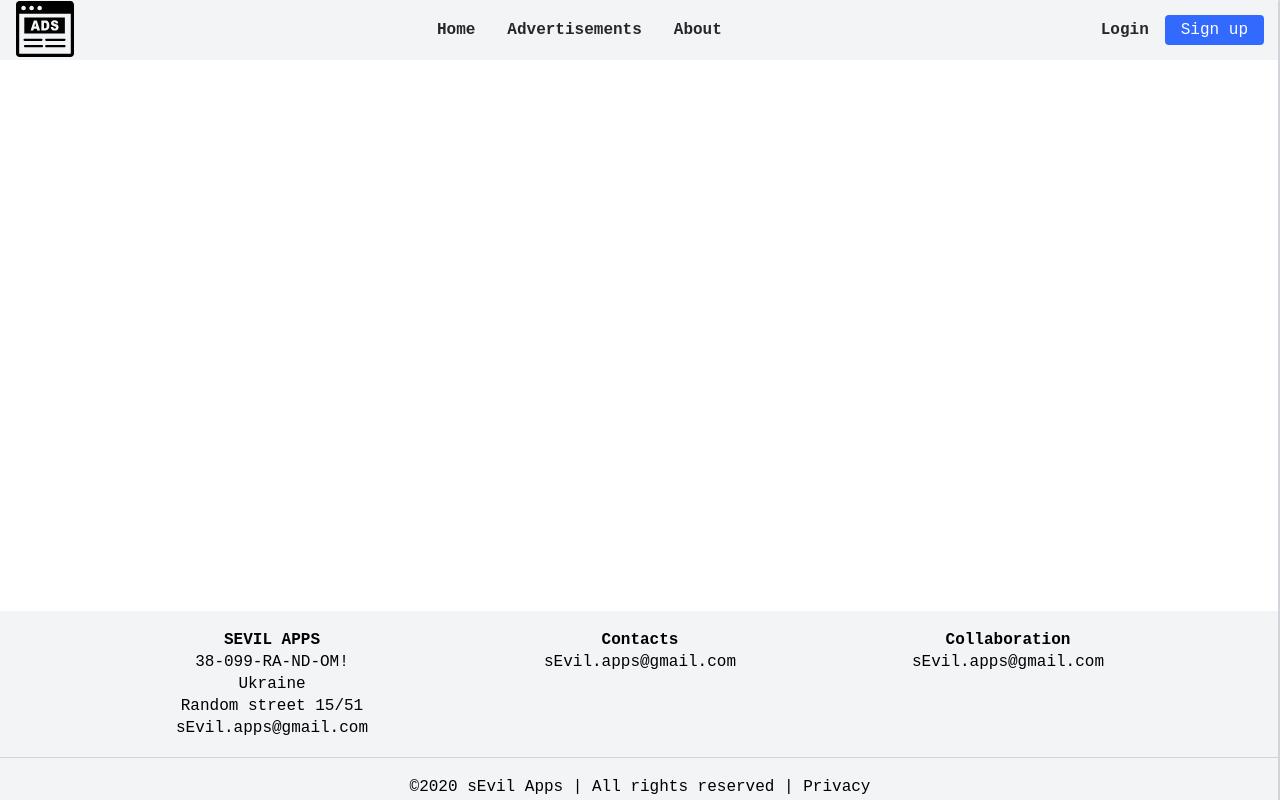
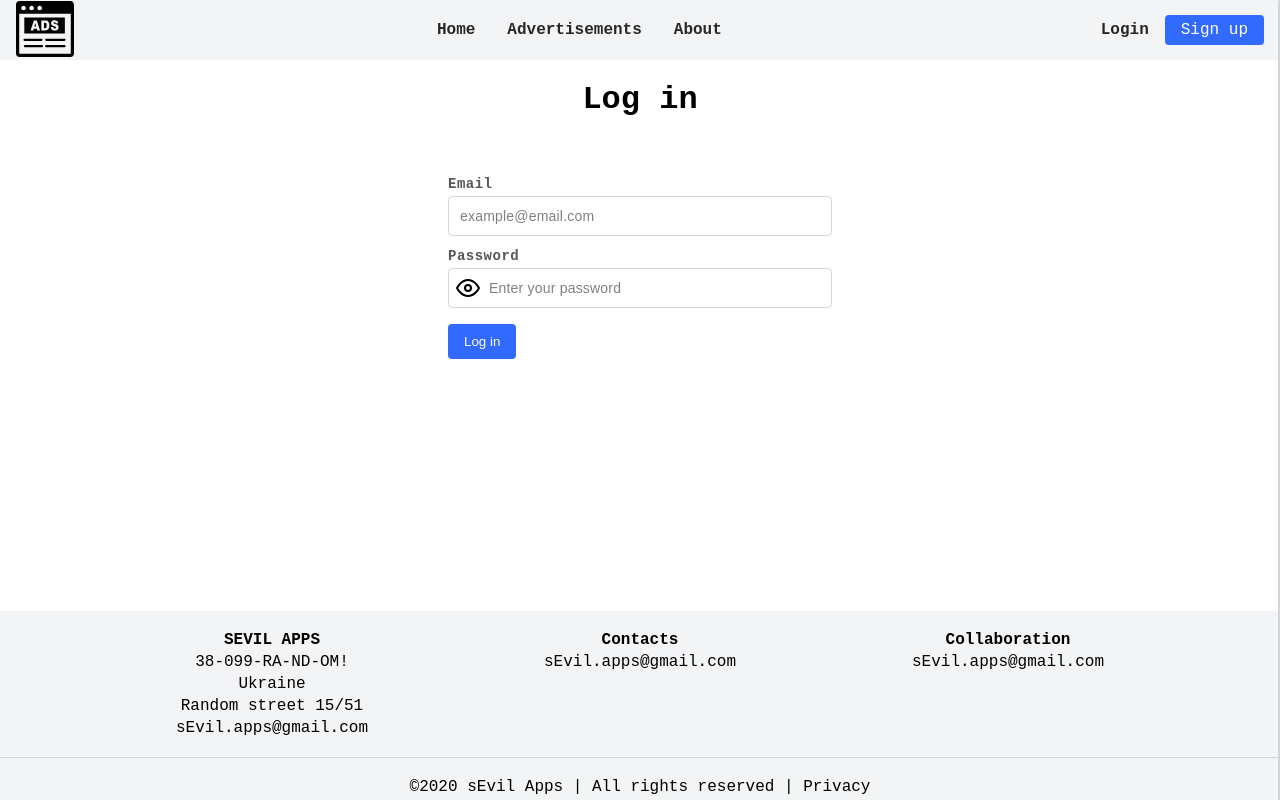
Before and after one commit to olegkarman/dcb, a React (Create React App) app in the folder DCB-Frontend/: page /login in a window 1280 px wide. Built offline with nearby package versions, Linux system fonts and the light colour scheme.

Commit message:
login page

```diff
--- a/DCB-Frontend/src/App.js
+++ b/DCB-Frontend/src/App.js
@@ -7,6 +7,7 @@ import { HomePage } from "./pages/HomePage/HomePage";
 import { Register } from "./pages/Register/Register";
 import { Navbar } from "./components/Navigation/Navbar/Navbar";
 import { Footer } from "./components/Footer/Footer";
+import { Login } from "./pages/Login/Login";
 import styles from "./App.module.css";
 
 export const App = () => (
@@ -17,7 +18,7 @@ export const App = () => (
                 <Routes>
                     <Route path="/" element={<HomePage />} />
                     {/*<Route path="main" element={<Main />} />*/}
-                    {/*<Route path="login" element={<Login />} />*/}
+                    <Route path="login" element={<Login />} />
                     <Route path="register" element={<Register />} />
                 </Routes>
             </div>
--- /dev/null
+++ b/DCB-Frontend/src/components/Layout/Row/Row.js
@@ -0,0 +1,14 @@
+import styles from "./Row.module.css";
+import classNames from "classnames";
+
+export const Row = ({
+    children,
+    className = "",
+}) => (
+    <div className={classNames({
+        [styles.rowWrapper]: true,
+        [className]: true
+    })}>
+        {children}
+    </div>
+);
--- a/DCB-Frontend/src/components/Row/Row.js
+++ /dev/null
@@ -1,9 +0,0 @@
-import styles from "./Row.module.css";
-
-export const Row = ({
-    children,
-}) => (
-    <div className={styles.rowWrapper}>
-        {children}
-    </div>
-)
--- /dev/null
+++ b/DCB-Frontend/src/pages/Login/Login.js
@@ -0,0 +1,77 @@
+import layoutStyles from "../../components/Layout/Layout.module.css";
+import { Controller, useForm } from "react-hook-form";
+import { Spacer } from "../../components/Spacer/Spacer";
+import { Row } from "../../components/Layout/Row/Row";
+import { Input } from "../../components/Input/Input";
+import { emailPattern } from "../../utils/regEx";
+import { Button } from "../../components/Buttons/Button";
+import styles from "./Login.module.css";
+
+export const Login = () => {
+    const {  handleSubmit, formState: { errors }, control } = useForm();
+    const onSubmit = data => console.log(data);
+
+    return (
+        <form onSubmit={handleSubmit(onSubmit)}>
+            <div className={layoutStyles.pageWrapper}>
+                <h1 className={layoutStyles.pageHeader}>Log in</h1>
+
+                <Spacer size={32} />
+
+                <Row
+                    className={styles.fieldsWrapper}
+                >
+                    <Controller
+                        name="Email"
+                        control={control}
+                        rules={{
+                            required: true,
+                            validate: (value) =>
+                                emailPattern.test(value),
+                        }}
+                        render={({ field }) => (
+                            <Input
+                                label="Email"
+                                placeholder="example@email.com"
+                                value={field.value || ""}
+                                onChange={field.onChange}
+                                validationError={
+                                    errors.Email && "Wrong email format"
+                                }
+                            />
+                        )}
+                    />
+
+                    <Spacer size={8} />
+
+                    <Controller
+                        name="Password"
+                        control={control}
+                        rules={{ required: true }}
+                        render={({ field }) => (
+                            <Input
+                                label="Password"
+                                placeholder="Enter your password"
+                                value={field.value || ""}
+                                onChange={field.onChange}
+                                validationError={
+                                    errors.Password && "Password is required"
+                                }
+                                type="password"
+                            />
+                        )}
+                    />
+                </Row>
+
+                <Spacer size={16} />
+
+                <div className={styles.fieldsWrapper}>
+                    <Button
+                        buttonType="submit"
+                        text="Log in"
+                    />
+                </div>
+            </div>
+        </form>
+    );
+}
--- /dev/null
+++ b/DCB-Frontend/src/pages/Login/Login.module.css
@@ -0,0 +1,6 @@
+.fieldsWrapper {
+    flex-direction: column;
+    width: auto;
+    max-width: 384px;
+    margin: auto;
+}
--- a/DCB-Frontend/src/pages/Register/Register.js
+++ b/DCB-Frontend/src/pages/Register/Register.js
@@ -1,11 +1,11 @@
 import { useForm, Controller } from "react-hook-form";
 import { Input } from "../../components/Input/Input";
-import styles from "./Register.module.css";
+import layoutStyles from "../../components/Layout/Layout.module.css";
 import { Spacer } from "../../components/Spacer/Spacer";
 import { Button } from "../../components/Buttons/Button";
-import { Row } from "../../components/Row/Row";
+import { Row } from "../../components/Layout/Row/Row";
 import { Datetime } from "../../components/Datetime/Datetime";
-import {emailPattern, phoneNumberPattern} from "../../utils/regEx";
+import { emailPattern, phoneNumberPattern } from "../../utils/regEx";
 
 export const Register = () => {
     const {  handleSubmit, formState: { errors }, control } = useForm();
@@ -13,8 +13,8 @@ export const Register = () => {
 
     return (
         <form onSubmit={handleSubmit(onSubmit)}>
-            <div className={styles.pageWrapper}>
-                <h1 className={styles.pageHeader}>Registration</h1>
+            <div className={layoutStyles.pageWrapper}>
+                <h1 className={layoutStyles.pageHeader}>Registration</h1>
 
                 <Spacer size={32} />
 
@@ -154,7 +154,6 @@ export const Register = () => {
                 <Button
                     buttonType="submit"
                     text="Register"
-
                 />
             </div>
         </form>
```
Also changed, not shown: DCB-Frontend/src/components/Layout/Layout.module.css (line endings or trailing spaces), DCB-Frontend/src/components/Layout/Row/Row.module.css (renamed from DCB-Frontend/src/components/Row/Row.module.css).
